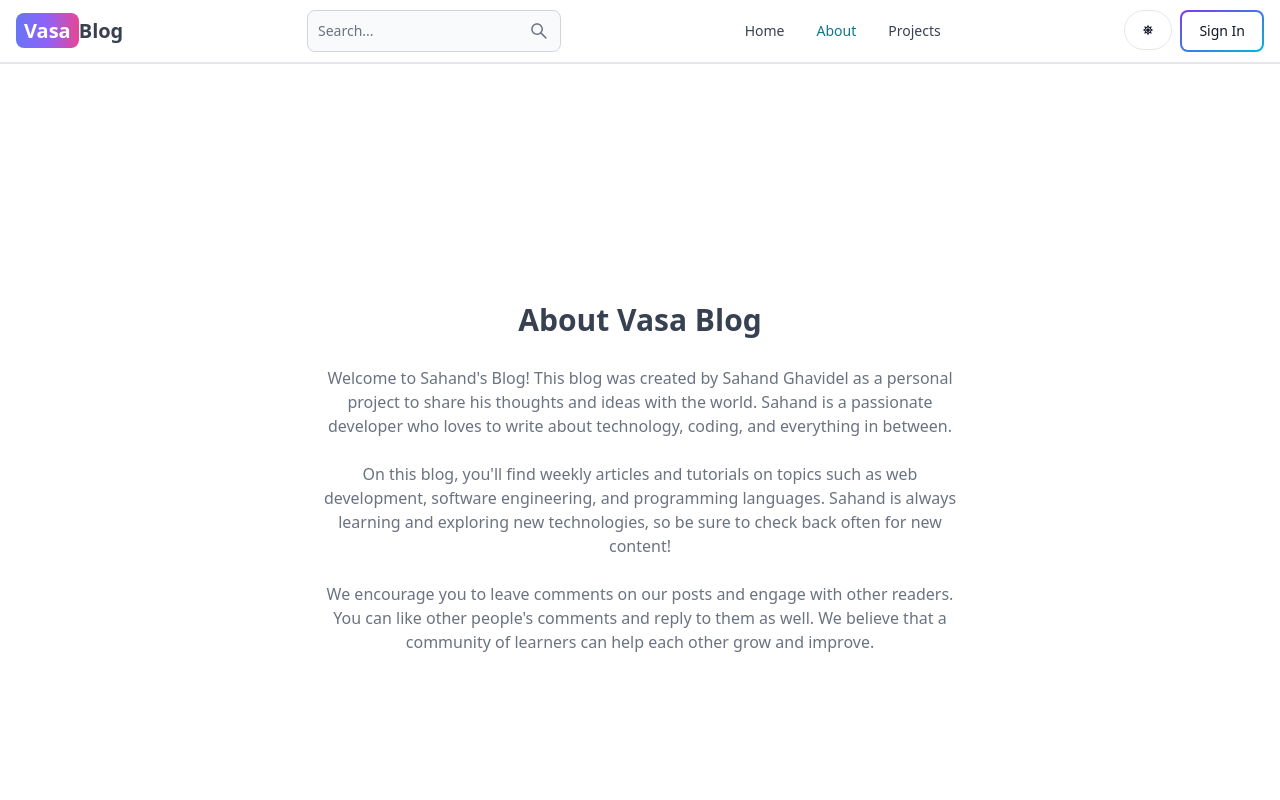
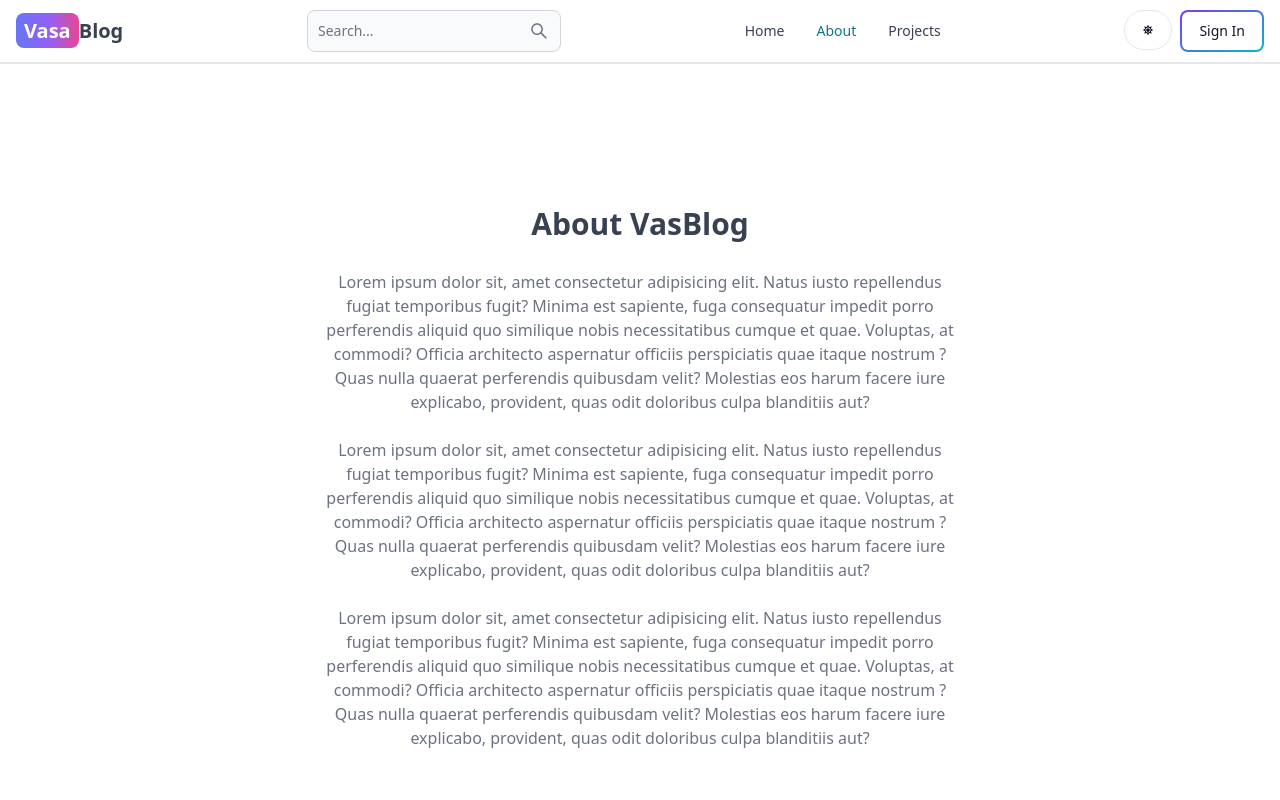
Before and after one commit to Dinesh8447/blog, a React (Vite) app in the folder client/: page /about in a window 1280 px wide. Shown: the top 800 px of the page. Built offline with nearby package versions, Linux system fonts and the light colour scheme; no server answers.

Commit message:
Update About.jsx

```diff
--- a/client/src/pages/About.jsx
+++ b/client/src/pages/About.jsx
@@ -2,31 +2,38 @@ export default function About() {
   return (
     <div className='min-h-screen flex items-center justify-center'>
       <div className='max-w-2xl mx-auto p-3 text-center'>
-        <div>
-          <h1 className='text-3xl font font-semibold text-center my-7'>
-            About Vasa Blog
-          </h1>
-          <div className='text-md text-gray-500 flex flex-col gap-6'>
+        <div className="">
+          <h1 className='text-3xl font font-semibold text-center my-7'>About VasBlog</h1>
+          <div className="text-md text-gray-500 flex flex-col gap-6">
+
             <p>
-              Welcome to Sahand's Blog! This blog was created by Sahand Ghavidel
-              as a personal project to share his thoughts and ideas with the
-              world. Sahand is a passionate developer who loves to write about
-              technology, coding, and everything in between.
+              Lorem ipsum dolor sit, amet consectetur adipisicing elit. Natus iusto repellendus fugiat
+              temporibus fugit? Minima est sapiente, fuga consequatur impedit porro perferendis aliquid quo similique nobis
+              necessitatibus cumque et quae.
+              Voluptas, at commodi? Officia architecto aspernatur officiis perspiciatis quae itaque nostrum
+              ? Quas nulla quaerat perferendis quibusdam velit? Molestias eos harum facere iure explicabo,
+              provident, quas odit doloribus culpa blanditiis aut?
             </p>
 
             <p>
-              On this blog, you'll find weekly articles and tutorials on topics
-              such as web development, software engineering, and programming
-              languages. Sahand is always learning and exploring new
-              technologies, so be sure to check back often for new content!
+              Lorem ipsum dolor sit, amet consectetur adipisicing elit. Natus iusto repellendus fugiat
+              temporibus fugit? Minima est sapiente, fuga consequatur impedit porro perferendis aliquid quo similique nobis
+              necessitatibus cumque et quae.
+              Voluptas, at commodi? Officia architecto aspernatur officiis perspiciatis quae itaque nostrum
+              ? Quas nulla quaerat perferendis quibusdam velit? Molestias eos harum facere iure explicabo,
+              provident, quas odit doloribus culpa blanditiis aut?
             </p>
 
             <p>
-              We encourage you to leave comments on our posts and engage with
-              other readers. You can like other people's comments and reply to
-              them as well. We believe that a community of learners can help
-              each other grow and improve.
+              Lorem ipsum dolor sit, amet consectetur adipisicing elit. Natus iusto repellendus fugiat
+              temporibus fugit? Minima est sapiente, fuga consequatur impedit porro perferendis aliquid quo similique nobis
+              necessitatibus cumque et quae.
+              Voluptas, at commodi? Officia architecto aspernatur officiis perspiciatis quae itaque nostrum
+              ? Quas nulla quaerat perferendis quibusdam velit? Molestias eos harum facere iure explicabo,
+              provident, quas odit doloribus culpa blanditiis aut?
             </p>
+
+
           </div>
         </div>
       </div>
```
